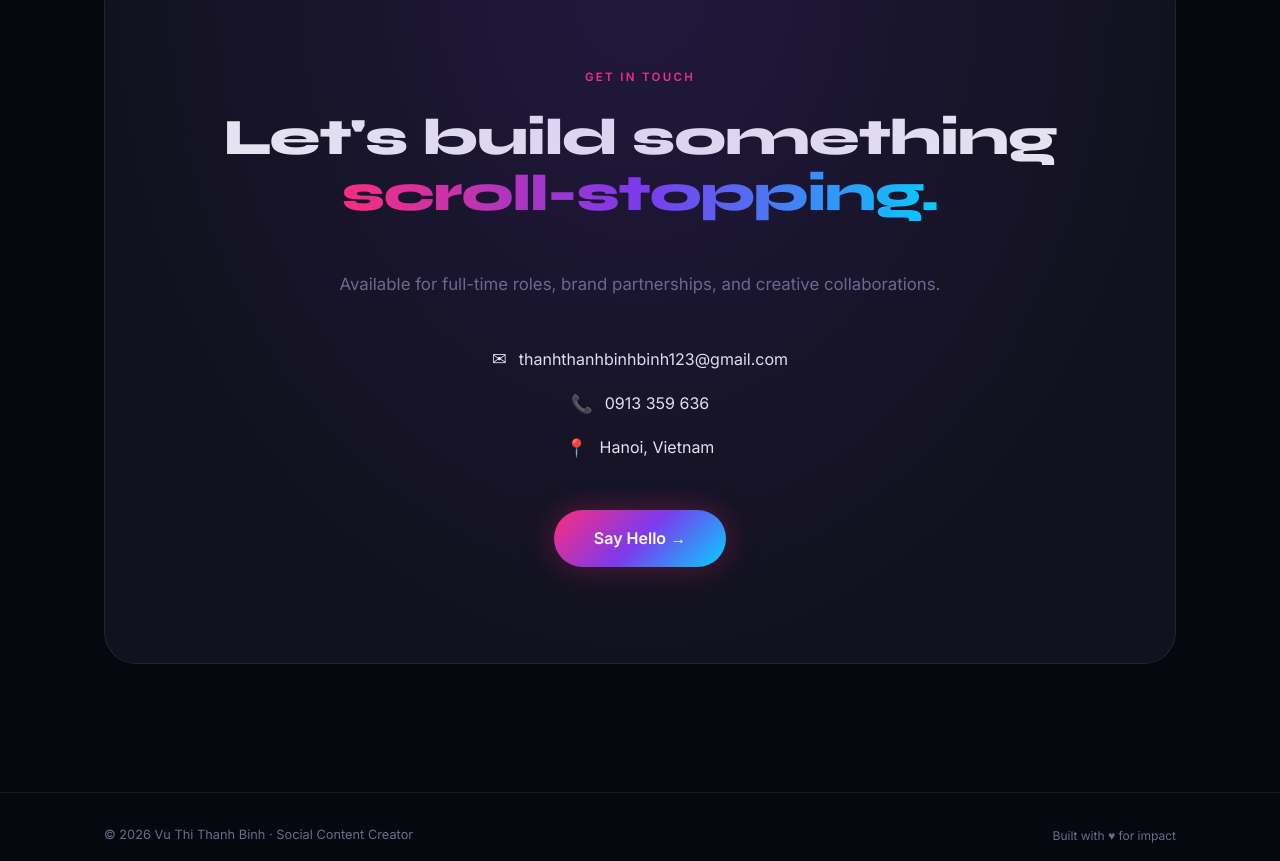
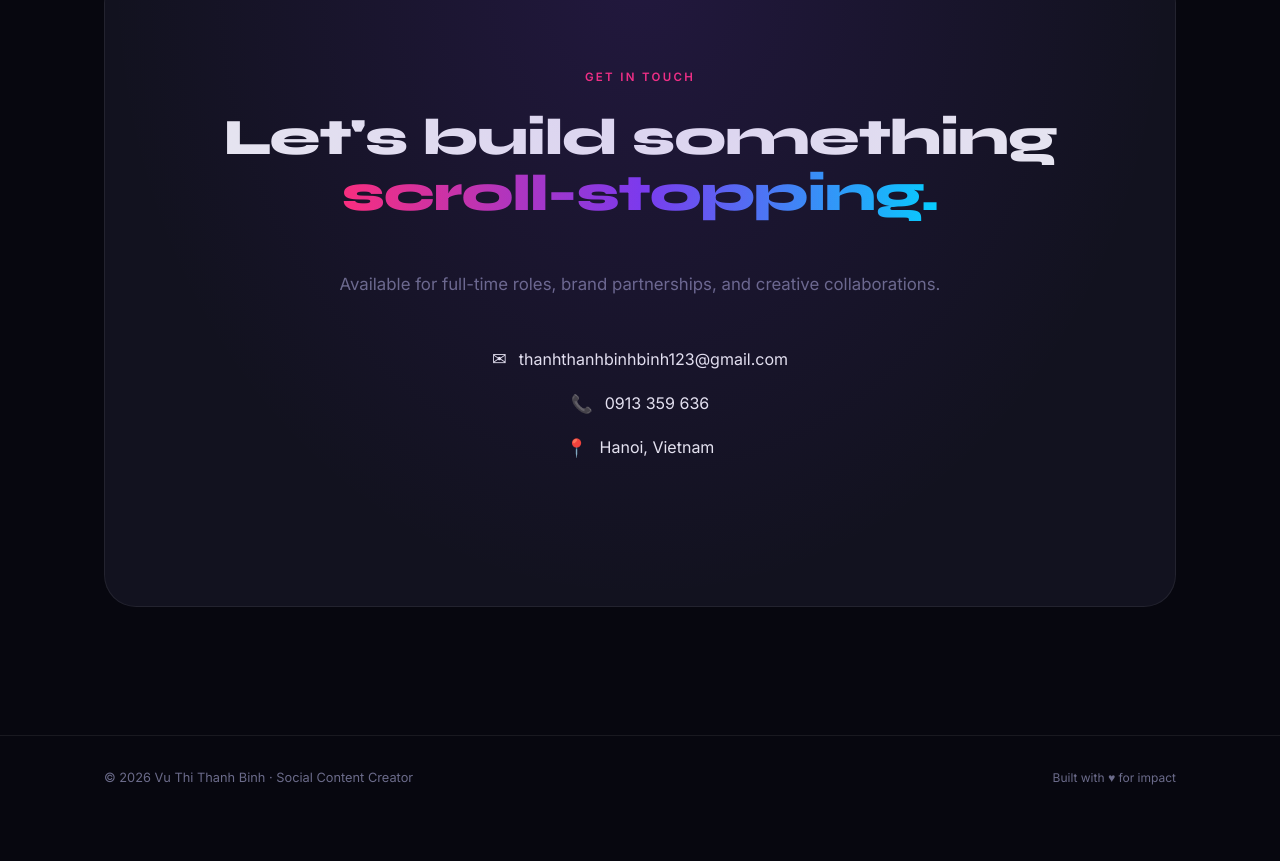
Before and after one commit to tuanlv3112/portfolio, a plain HTML site: page index.html in a window 1280 px wide. Shown: the part 10248-11109 px from the top of the page. After the commit the page ends 11068 px from the top, so only its background shows below. Drawn offline with Linux system fonts and the light colour scheme.

Commit message:
remove say hello button

```diff
--- a/index.html
+++ b/index.html
@@ -406,7 +406,7 @@
             <span>Hanoi, Vietnam</span>
           </div>
         </div>
-        <a href="mailto:thanhthanhbinhbinh123@gmail.com" class="btn-primary large">Say Hello →</a>
+        <!-- <a href="mailto:thanhthanhbinhbinh123@gmail.com" class="btn-primary large">Say Hello →</a> -->
       </div>
     </div>
   </section>
```
